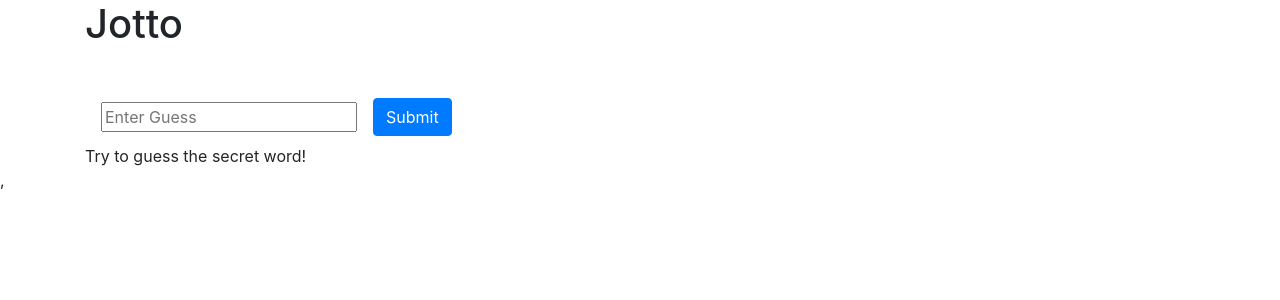
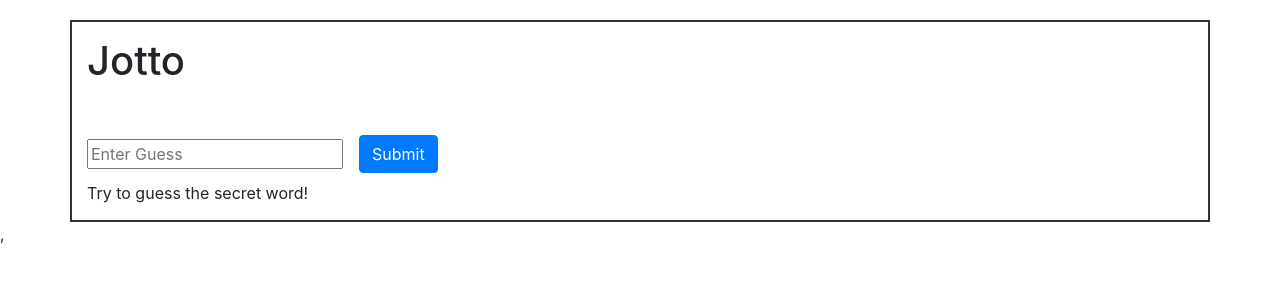
Before and after one commit to sai-re/udemy-jotto-test, a React (Create React App) app: page / in a window 1280 px wide. Shown: the top 300 px of the page. Built offline with nearby package versions, Linux system fonts and the light colour scheme.

Commit message:
test props for app component

```diff
--- a/src/App.css
+++ b/src/App.css
@@ -1,38 +1,10 @@
-.App {
-  text-align: center;
+
+.container {
+  margin-top: 20px;
+  border: 2px solid #333333;
+  padding: 15px;
 }
 
-.App-logo {
-  height: 40vmin;
-  pointer-events: none;
+.form-inline > input {
+  margin-left: 0 !important;
 }
-
-@media (prefers-reduced-motion: no-preference) {
-  .App-logo {
-    animation: App-logo-spin infinite 20s linear;
-  }
-}
-
-.App-header {
-  background-color: #282c34;
-  min-height: 100vh;
-  display: flex;
-  flex-direction: column;
-  align-items: center;
-  justify-content: center;
-  font-size: calc(10px + 2vmin);
-  color: white;
-}
-
-.App-link {
-  color: #61dafb;
-}
-
-@keyframes App-logo-spin {
-  from {
-    transform: rotate(0deg);
-  }
-  to {
-    transform: rotate(360deg);
-  }
-}
--- a/src/App.js
+++ b/src/App.js
@@ -3,22 +3,33 @@ import Congrats from './components/Congrats';
 import GuessedWords from './components/GuessedWords';
 import Input from './components/Input';
 
-import './App.css'
+import { connect } from 'react-redux';
+import { getSecretWord } from "../src/redux/actions/index";
+
+import './App.css';
 
 class App extends Component {
 	render() {
 		return (
-			<div className="container">
-				<h1>Jotto</h1>
+			<div data-test="component-app" className="container">
+				<div className="row">
+					<div className="col-sm">
+						<h1>Jotto</h1>
 
-				<Congrats success={false} />
+						<Congrats success={this.props.success} />
 
-				<Input />
+						<Input secretWord={this.props.secretWord} />
 
-				<GuessedWords guessedWords={[]} />
+						<GuessedWords guessedWords={this.props.guessedWords} />
+					</div>
+				</div>
 			</div>
 		);
 	}
 }
 
-export default App;
+const mapStateToProps = ({ success, secretWord, guessedWords }) => {
+    return { success, secretWord, guessedWords };
+};
+
+export default connect(mapStateToProps, { getSecretWord })(App);
--- a/src/redux/actions/index.js
+++ b/src/redux/actions/index.js
@@ -3,7 +3,7 @@ import { getLetterMatchCount } from '../../helpers/index';
 import axios from 'axios';
 
 /**
- * returns redux thunk function that dispatches GUESS_WORD action
+* returns redux thunk function that dispatches GUESS_WORD action
 * @function guessWord
 * @param {string} guessedWord - Guessed word
 * @returns {function} - Thunk function
@@ -30,7 +30,7 @@ export function guessWord(guessedWord) {
 };
 
 /**
- * returns redux thunk function that returns a axios promise that dispatches SECRET_WORD action
+* returns redux thunk function that returns a axios promise that dispatches SECRET_WORD action
 * @function getSecretWord
 * @returns {function} - Thunk function
 */
```
Also changed, not shown: 2 other files (tests, documents, lock files or other folders).
